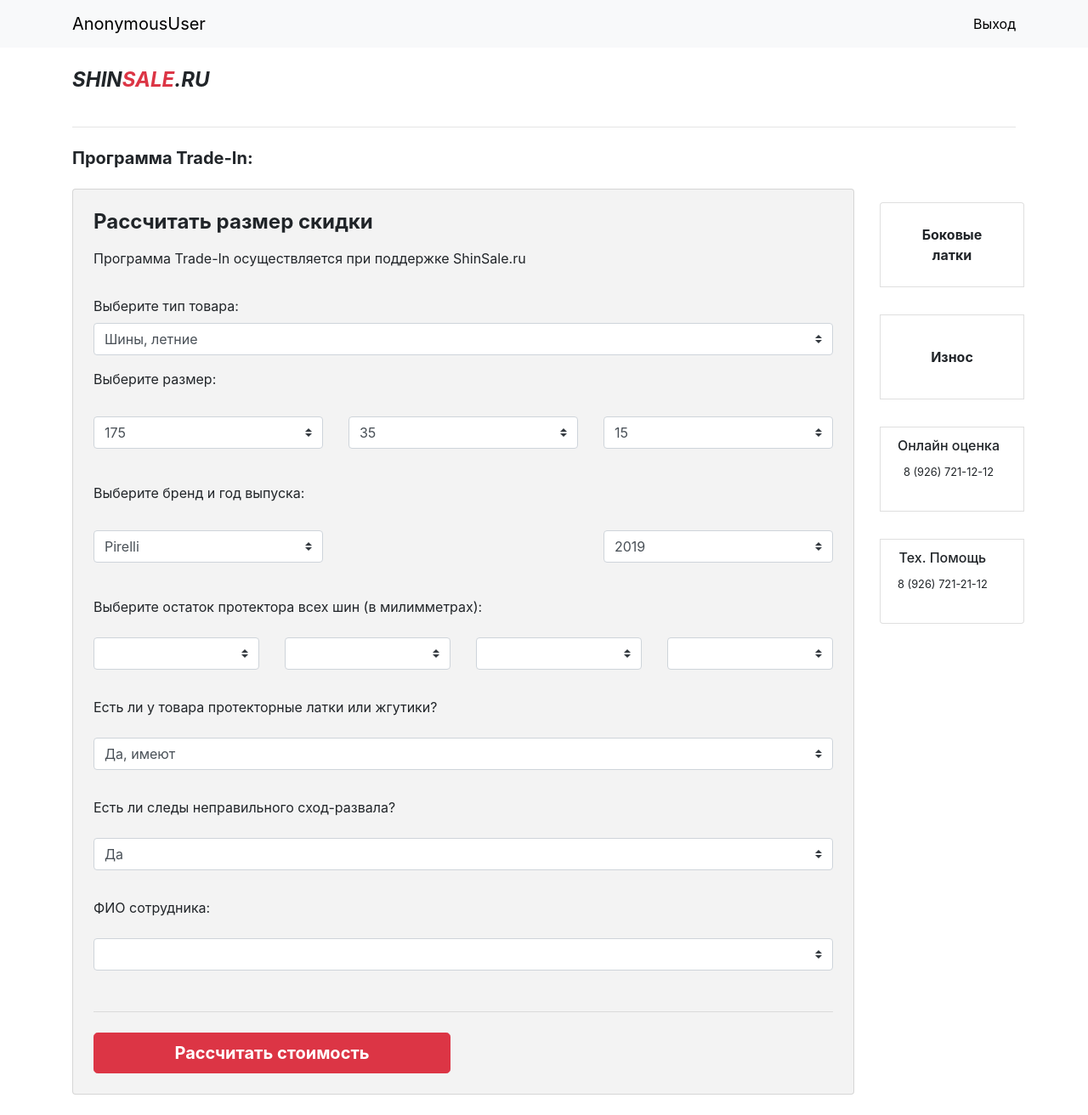
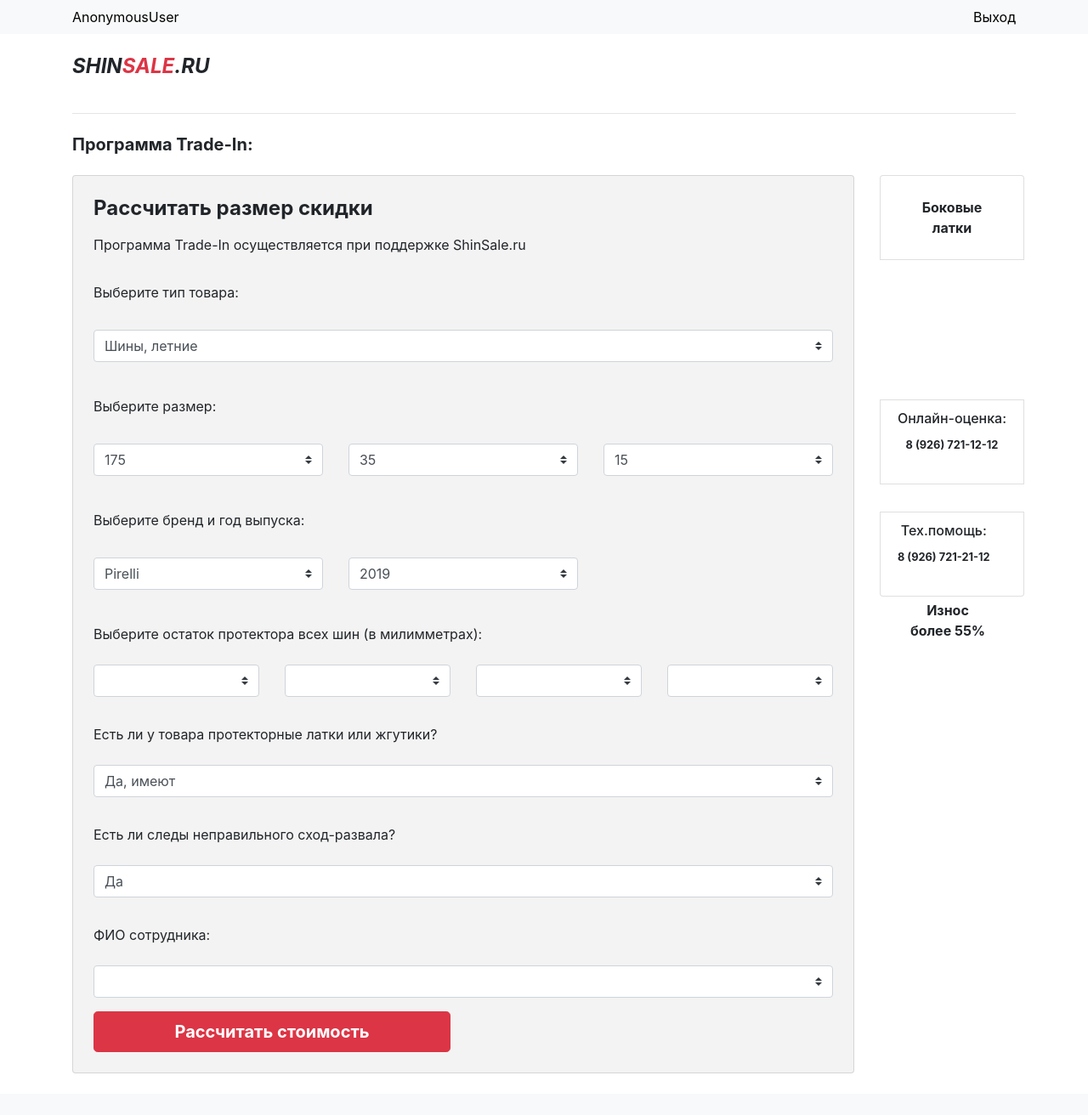
Before and after one commit to WhytryB/shins, a Django app: page / in a window 1280 px wide. Shown: the whole page at 85% size. After the commit the page ends 1263 px from the top, so only its background shows below. Run offline with Django 3.2, Linux system fonts and the light colour scheme; data comes from the database, SQL or seed files in the repository; both versions use the stored data as it was after the commit; lists and menus that the app fills with data are empty; some libraries are stand-ins or nearby versions.

Commit message:
update set

```diff
--- a/main/views.py
+++ b/main/views.py
@@ -204,47 +204,47 @@ class MainView(View):
             person = Person.objects.get(first_name=fio[0],second_name=fio[1],
                                         third_name=fio[2])
 
+            if cena != "Неправильно выбраны параметры":
+                person.shine = shine
+                person.shirina = shirina
+                person.profile = profile
+                person.radius = radius
+                person.brand = brand
+                # person.model = model
+                person.god = god
+                person.iznos1 = float(iznos1)
+                person.iznos2 = float(iznos2)
+                person.iznos3 = float(iznos3)
+                person.iznos4 = float(iznos4)
+                person.latki = latki
+                person.sxod = sxod
+                person.cena = cena
+                person.iznos = iznos
+                person.skidka = skidka2 + skidka1
+                person.save()
 
-            person.shine = shine
-            person.shirina = shirina
-            person.profile = profile
-            person.radius = radius
-            person.brand = brand
-            # person.model = model
-            person.god = god
-            person.iznos1 = float(iznos1)
-            person.iznos2 = float(iznos2)
-            person.iznos3 = float(iznos3)
-            person.iznos4 = float(iznos4)
-            person.latki = latki
-            person.sxod = sxod
-            person.cena = cena
-            person.iznos = iznos
-            person.skidka = skidka2 + skidka1
-            person.save()
+                index = my_random_string()
 
-            index = my_random_string()
-
-            d = (str(fio[0] +" " + fio[1] + " " + fio[2]), str(shine) ,  str(shirina) , str(profile) ,
-                      radius , brand , str(god),  str(iznos1) ,
-                     str(iznos2) , str(iznos3) , str(iznos4) , latki , sxod , str(cena), str(iznos) , str(skidka1 + skidka2) ,
-                 str(index), str(request.user), str(datetime.datetime.now()))
-            print(d)
-            with open('main/test.csv', 'a') as csvfile:
-                spamwriter = csv.writer(csvfile, delimiter=',',
-                                        quotechar='"')
-                spamwriter.writerow(d)
+                d = (str(fio[0] +" " + fio[1] + " " + fio[2]), str(shine) ,  str(shirina) , str(profile) ,
+                          radius , brand , str(god),  str(iznos1) ,
+                         str(iznos2) , str(iznos3) , str(iznos4) , latki , sxod , str(cena), str(iznos) , str(skidka1 + skidka2) ,
+                     str(index), str(request.user), str(datetime.datetime.now()))
+                print(d)
+                with open('main/test.csv', 'a') as csvfile:
+                    spamwriter = csv.writer(csvfile, delimiter=',',
+                                            quotechar='"')
+                    spamwriter.writerow(d)
 
 
 
-            operatins = Operations.objects.create(person=person, shine=shine, shirina=shirina, profile=profile,
-                                                  radius=radius, brand=brand, god=god, iznos1=float(iznos1),
-                                                  iznos2 = float(iznos2), iznos3 = float(iznos3),
-                                                  iznos4 = float(iznos4), latki = latki, sxod=sxod,
-                                                  cena = cena, iznos = iznos, skidka = skidka1 + skidka2,
-                                                  ind=index)
-            operatins.save()
-            userna = fio
+                operatins = Operations.objects.create(person=person, shine=shine, shirina=shirina, profile=profile,
+                                                      radius=radius, brand=brand, god=god, iznos1=float(iznos1),
+                                                      iznos2 = float(iznos2), iznos3 = float(iznos3),
+                                                      iznos4 = float(iznos4), latki = latki, sxod=sxod,
+                                                      cena = cena, iznos = iznos, skidka = skidka1 + skidka2,
+                                                      ind=index)
+                operatins.save()
+                userna = fio
 
 
             a = Company.objects.get(users__username=request.user)
--- a/templates/main.html
+++ b/templates/main.html
@@ -18,7 +18,7 @@
         <div class="container">
 
 
- <a class="navbar-brand my-2 my-sm-0" href="/admin" style="color:black;">{{ request.user}} </a>
+ <a class="my-2 my-sm-0" href="/admin" style="color:black;">{{ request.user}} </a>
 
 
 
@@ -51,11 +51,16 @@
                     <p class="pb-3">Программа Trade-In осуществляется при поддержке ShinSale.ru</p>
                     <form method="POST" enctype="multipart/form-data" class="form form-signin needs-validation">
                         {% csrf_token %}
+
+
+
+                               <div class="mb-3">
+                            <label for="id_shine">Выберите тип товара:</label>
                         <div class="row">
-                            <div class="mb-3 col-md-12">
-                                <label for="firstName">Выберите тип товара:</label>
+                            <div class="col-md-12">
 
-                                <select class="custom-select d-block w-100" name="shine" id="id_shine"
+
+                                <select class="custom-select d-block w-100 mt-4 mb-4" name="shine" id="id_shine"
                                             required>
                                   <option  value="Шины, летние"
                                   {% if shine == "Шины, летние" %}
@@ -79,8 +84,9 @@
                             <div class="dropdown">
 </div>
                         </div>
-                        <div class="mb-3">
-                            <label for="username">Выберите размер:</label>
+                               </div>
+                         <div class="mb-3">
+                            <label for="username">Выберите размер:&nbsp;</label>
                             <div class="row">
                                 <div class="col-md-4">
                                     <select class="custom-select d-block w-100 mt-4 mb-4"  name="shirina" id="id_shirina" required>
@@ -251,10 +257,7 @@
                             </select>
                                     </select>
                                 </div>
-                                <div class="col-md-4">
-{#                                       <select class="custom-select d-block w-100 mt-4 mb-4"  name="model" id="id_model" required>#}
-{#                                    </select>#}
-                                </div>
+
                                 <div class="col-md-4">
 
                                      <select class="custom-select d-block w-100 mt-4 mb-4"  name="god" id="id_god" required>
@@ -477,7 +480,7 @@
                             <div class="mb-3 col-md-12">
                                 <label for="firstName">ФИО сотрудника:</label>
 
-                                    <select class="custom-select d-block w-100 mt-3 mb-3"  name="first_name" id="id_first_name" required>
+                                    <select class="custom-select d-block w-100 mt-3"  name="first_name" id="id_first_name" required>
                                        {% if fio %}
                                              <option
 
@@ -505,13 +508,13 @@
                             <div class="dropdown">
 </div>
                         </div>
-                        <hr class="mb-4">
+
     {#                     {% if skidka %}#}
     {#                         <h5><b>Cкидка: {{ skidka }} руб.</b></h5>#}
     {##}
     {#                        {% endif %}#}
                         {% if cena and mes == True%}
-                             <h5><b>Цена за 4 шт. (руб.)  {{ cena }} </b></h5>
+                             <h5 class="pt-3 pb-4"><b>Цена за 4 шт. (руб.)  {{ cena }} </b></h5>
 
                         {% endif %}
                         {% if  mes == False%}
@@ -530,12 +533,14 @@
                         </div>
                     </form>
                      {% if hide == True and hide2 == True %}
-                         <form method="GET"   enctype="multipart/form-data" class="form form-signin needs-validation">
-                        {% csrf_token %}
+                         <form method="GET"   enctype="multipart/form-data"
+
+                               class="form form-signin needs-validation">
+
                       <div class="row">
                             <div  class="col-md-6">
 
-                    <button id="myButton" name="yes" value="yes"   class="btn btn-primary btn-danger btn-lg btn-block" type="submit"><b>Клиент согласен</b></button>
+                    <button  id="myButton" name="yes" value="yes"   class="btn btn-primary btn-danger btn-lg btn-block" type="submit"><b>Клиент согласен</b></button>
                          </div>
                             <div  class="col-md-6">
 
@@ -554,30 +559,28 @@
 
                     <ul class="list-group mb-0 p-0 text-left float-none shadow-none text-center">
 
-                        <li class="list-group-item justify-content-between lh-condensed d-flex mt-3 mb-3 text-center p-3 text-center wid" style="display:grid;grid-template-columns:1fr 1fr 1fr;grid-template-rows:100px;">
+                        <li class="list-group-item justify-content-between lh-condensed d-flex  mb-3 text-center p-3 text-center wid" style="display:grid;grid-template-columns:1fr 1fr 1fr;grid-template-rows:100px;">
                             <span class="tex "><font color="#212529"><b>Боковые<br>латки</b><br>
-                                {% if latki %}- {{ latki }}
-                                {% endif %}</font></span>
-
-
+{#                                {% if latki %}- {{ latki }}#}
+{#                                {% endif %}#}
+                            </font></span>
 
                         </li>
 
-                        <li class="list-group-item d-flex justify-content-between lh-condensed mt-3 mb-3 wid">
-                            <span class="tex"><font color="#212529" class="text-center"><b>Износ</b>
-                                {% if iznos %}{{ iznos }}  % {% endif %}</font></span>
+                        <li class="list-g   roup-item d-flex justify-content-between lh-condensed mt-3 mb-3 wid">
+                            <span class="tex"><font color="#212529" class="text-center"><b>Износ<br>более 55%</b></font></span>
                         </li>
 
                         <li class="list-group-item d-flex justify-content-between lh-condensed mt-3 mb-3 wid">
-                            <div>
-                                <h6 >Онлайн оценка</h6>
-                                <font ><span style="font-size: 12.8px;" class="text-center">8 (926) 721-12-12</span></font>
+                            <div class="text-center">
+                                <h6 >Онлайн-оценка:</h6>
+                                <font ><span style="font-size: 12.8px;" class="text-center"><b>8 (926) 721-12-12</b></span></font>
                             </div>
                         </li>
                         <li class="list-group-item d-flex justify-content-between mt-3 mb-3 wid">
                             <div class="text-center">
-                                <h6 >Тех. Помощь</h6>
-                                <small>8 (926) 721-21-12</small>
+                                <h6 >Тех.помощь:</h6>
+                                <small><b>8 (926) 721-21-12</b></small>
                             </div>
                         </li>
                     </ul>
```
Also changed, not shown: db.sqlite3.
